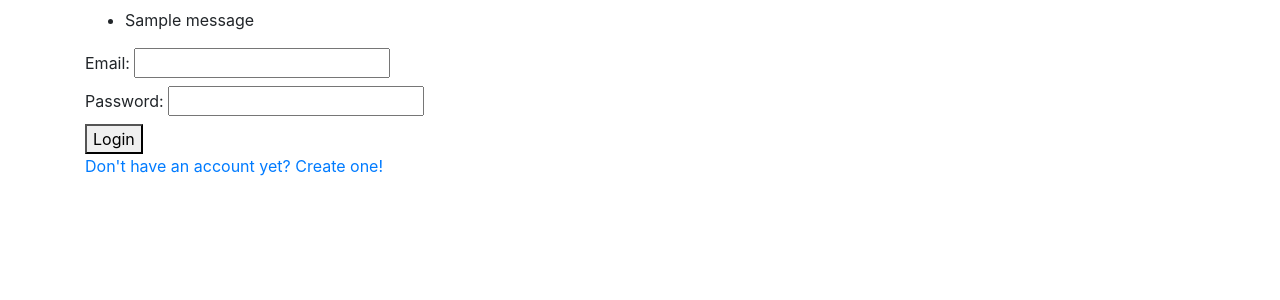
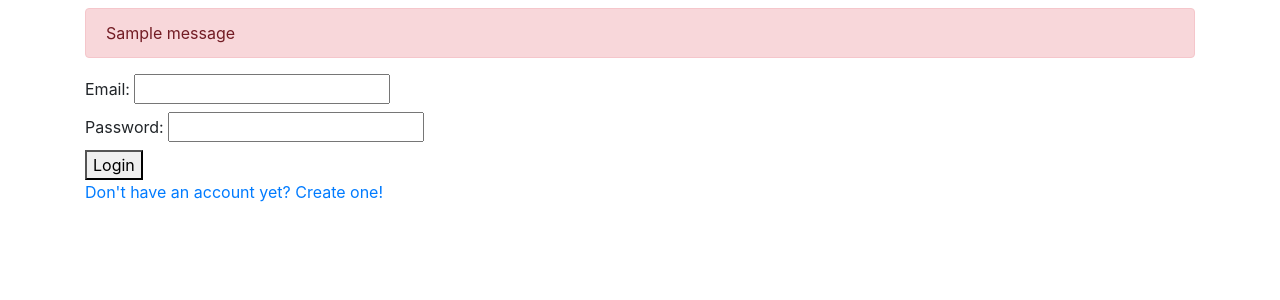
Before and after one commit to wellcometrust/coffeetrial, a Flask app: page /login in a window 1280 px wide. Shown: the part 48-348 px from the top of the page. Run offline with Flask 2, Linux system fonts and the light colour scheme; tables that the repository leaves empty hold one stand-in row (values such as "Sample post"); one stand-in notice (Sample message) is shown; parts of the project's set-up code (start-up, migrations or seed data) failed here and were passed over; some libraries are stand-ins or nearby versions.

Commit message:
Red for flash messages

```diff
--- a/api/templates/base.html
+++ b/api/templates/base.html
@@ -21,11 +21,9 @@
 
         {% with messages = get_flashed_messages() %}
           {% if messages %}
-            <ul class=flashes>
             {% for message in messages %}
-              <li>{{ message }}</li>
+              <div class="alert alert-danger" role="alert">{{ message }}</div>
             {% endfor %}
-            </ul>
           {% endif %}
         {% endwith %}
         {% block content %}{% endblock %}
```
